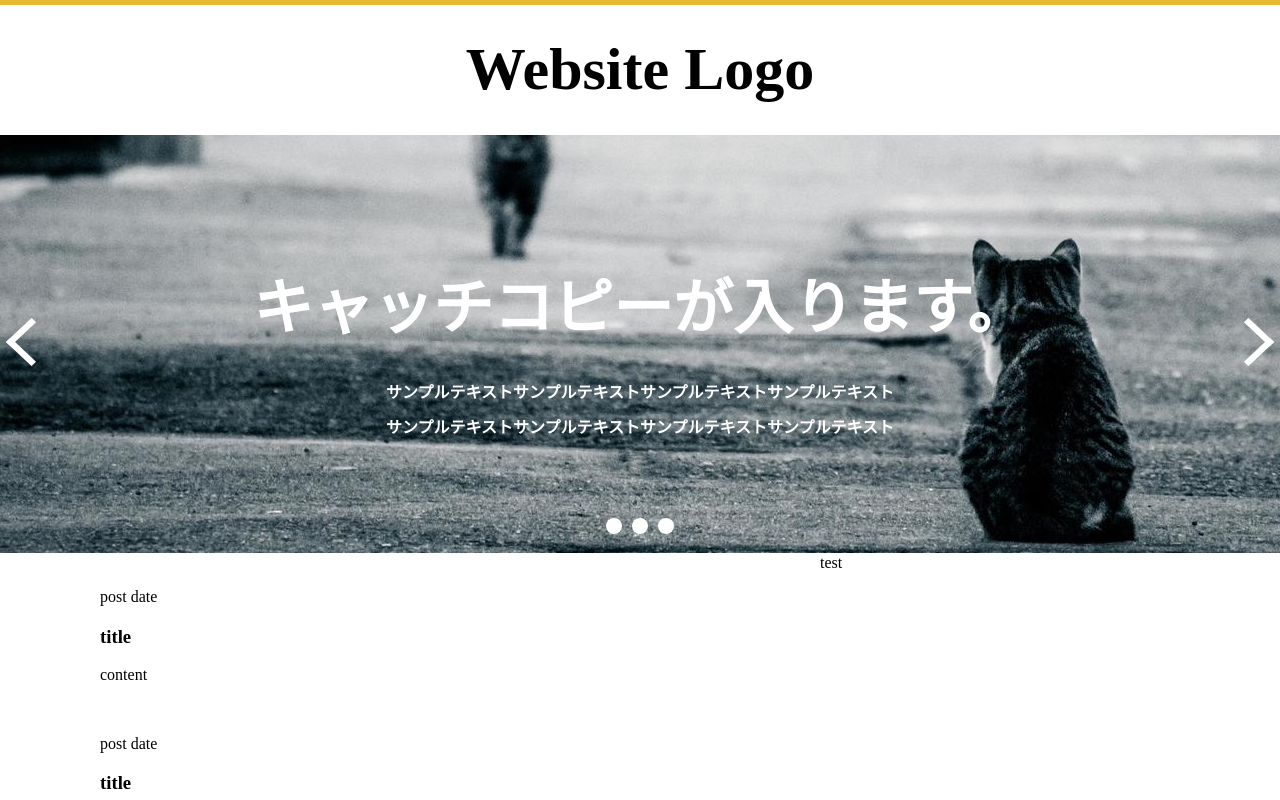
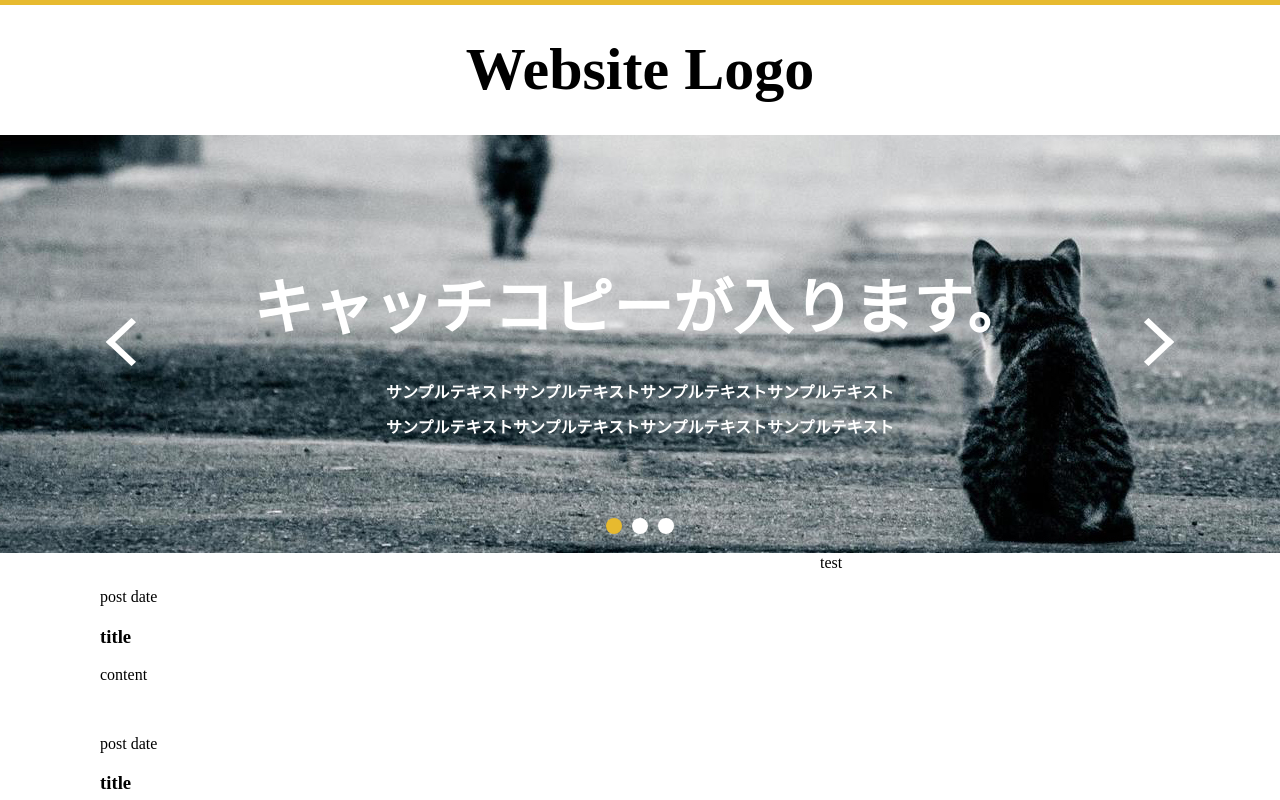
Before and after one commit to jairusd/LIG-frontend-exam, a React (Create React App) app: page / in a window 1280 px wide. Shown: the top 800 px of the page. Built offline with nearby package versions, Linux system fonts and the light colour scheme.

Commit message:
forgot active color

```diff
--- a/src/components/sections/Slider.js
+++ b/src/components/sections/Slider.js
@@ -4,12 +4,12 @@ import {sliderBG} from '../../constants'
 import arrowLeft from '../../img/arrow-left.png'
 import arrowRight from '../../img/arrow-right.png'
 
-function Dots({onChangeBg}) {
+function Dots({onChangeBg, bg}) {
   return (
     <div className="dots-container">
-      <button className="button-dot" label={sliderBG[0]} type="button" onClick={() => onChangeBg(0)} />
-      <button className="button-dot" label={sliderBG[1]} type="button" onClick={() => onChangeBg(1)} />
-      <button className="button-dot" label={sliderBG[2]} type="button" onClick={() => onChangeBg(2)} />
+      <button className={cn('button-dot', {active: bg === 0})} label={sliderBG[0]} type="button" onClick={() => onChangeBg(0)} />
+      <button className={cn('button-dot', {active: bg === 1})} label={sliderBG[1]} type="button" onClick={() => onChangeBg(1)} />
+      <button className={cn('button-dot', {active: bg === 2})} label={sliderBG[2]} type="button" onClick={() => onChangeBg(2)} />
     </div>
   )
 }
@@ -25,6 +25,7 @@ export default function Slider() {
   return (
     <section className="section section__slider">
       <div className={cn('slider', `bg--${sliderBG[bg]}`)}>
+        <div className="slider-content-container container">
           <button type="button" className="arrow-button" onClick={() => doChangeBg(null, -1)} disabled={bg === 0}>
             <img src={arrowLeft} alt="left arrow" />
           </button>
@@ -39,8 +40,9 @@ export default function Slider() {
             <img src={arrowRight} alt="right arrow" />
           </button>
         </div>
+      </div>
 
-      <Dots onChangeBg={doChangeBg} />
+      <Dots onChangeBg={doChangeBg} bg={bg} />
     </section>
   )
 }
--- a/src/styles/index.scss
+++ b/src/styles/index.scss
@@ -43,7 +43,7 @@ $white: #fff;
 		background-position: center;
 		background-repeat: no-repeat;
 		display: flex;
-		justify-content: space-between;
+		justify-content: center;
 		align-items: center;
 	}
 
@@ -68,6 +68,12 @@ $white: #fff;
 		background: none;
 	}
 
+	.slider-content-container {
+		display: flex;
+		justify-content: space-between;
+		align-items: center;
+	}
+
 	.slider-content {
 		text-align: center;
 		color: $white;
@@ -88,5 +94,9 @@ $white: #fff;
     background-color: $white;
     border-radius: 50%;
     margin: 5px;
+
+    &.active {
+    	background-color: $primary-color;
+    }
 	}
 }
```
Lines whose indentation alone changed are shown as unchanged.
